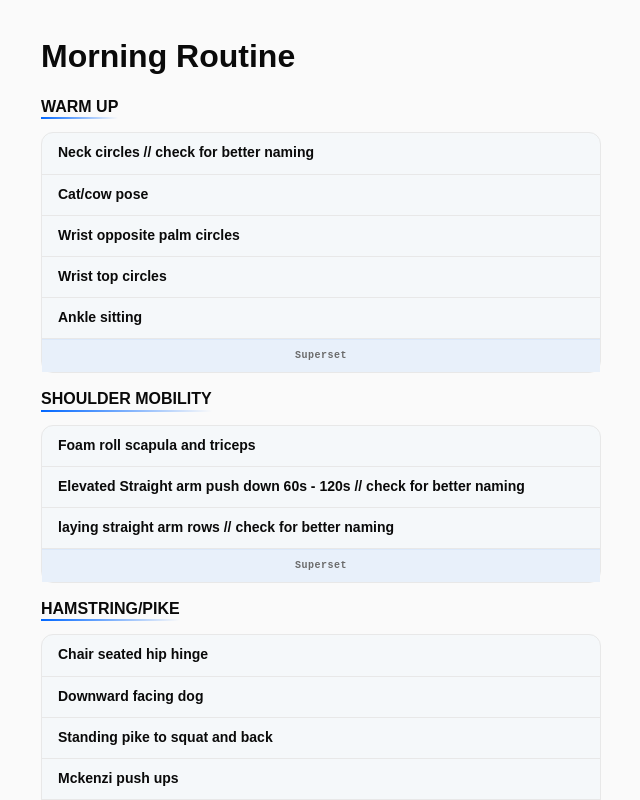
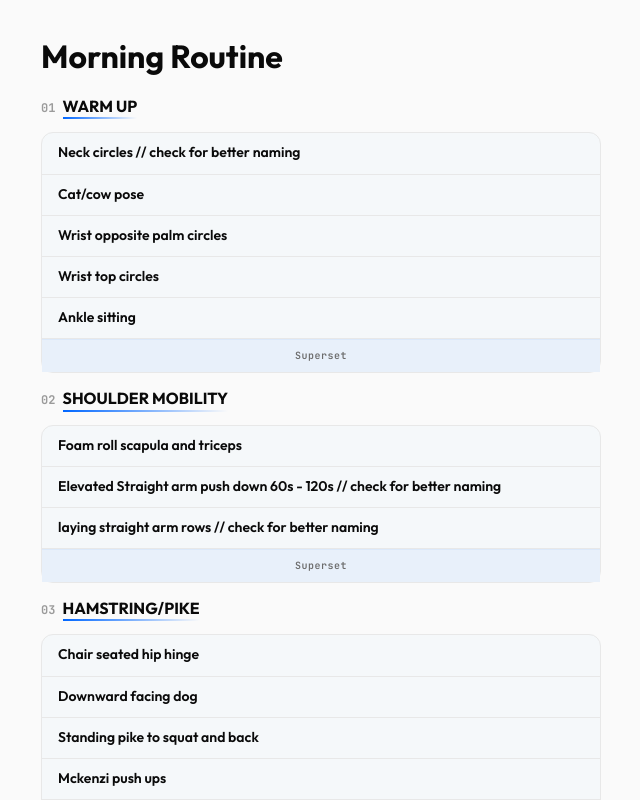
Before and after one commit to hahcho/soma-sophia, an Angular app in the folder soma-sophia/: page / in a window 1280 px wide. Shown: the top 800 px of the page, without its empty margins (319-959 px from the left). Built offline with nearby package versions, Linux system fonts and the light colour scheme.

Commit message:
Show index number next to phase name

```diff
--- a/soma-sophia/src/app/dashboard/dashboard.html
+++ b/soma-sophia/src/app/dashboard/dashboard.html
@@ -1,5 +1,8 @@
 @for (phase of routine().phases; track phase.name) {
-    <h2> {{ phase.name }} </h2>
+    <span class="phase-number">
+        {{ $index + 1 | number: '2.0-0' }}
+    </span>
+    <h2 class="phase-name"> {{ phase.name }} </h2>
     <ul class="set-list">
     @for (set of phase.sets; track set) {
         @if (set.kind == 'superset') {
--- a/soma-sophia/src/app/dashboard/dashboard.scss
+++ b/soma-sophia/src/app/dashboard/dashboard.scss
@@ -13,7 +13,14 @@ li {
   list-style: none;
 }
 
-h2 {
+.phase-number {
+  font-family: $font-monospace;
+  font-size: u(3);
+  font-weight: $font-bold;
+  color: $color-tertiary;
+}
+
+h2.phase-name {
   position: relative;
   text-transform: uppercase;
   margin-bottom: u(4);
--- a/soma-sophia/src/index.html
+++ b/soma-sophia/src/index.html
@@ -6,6 +6,9 @@
   <base href="/">
   <meta name="viewport" content="width=device-width, initial-scale=1">
   <link rel="icon" type="image/x-icon" href="favicon.ico">
+  <link rel="preconnect" href="https://fonts.googleapis.com">
+  <link rel="preconnect" href="https://fonts.gstatic.com" crossorigin>
+  <link href="https://fonts.googleapis.com/css2?family=JetBrains+Mono:ital,wght@0,100..800;1,100..800&family=Outfit:wght@100..900&display=swap" rel="stylesheet">
 </head>
 <body>
   <app-root></app-root>
--- a/soma-sophia/src/styles/_variables.scss
+++ b/soma-sophia/src/styles/_variables.scss
@@ -7,6 +7,8 @@ $color-border-subtle: #e8e8e8;
 $color-bg-surface-pop: #f5f8fa;
 $color-bg-surface-pop-1: #e8f0fa;
 $color-bg-surface-pop-2: #dce9fa;
+$color-tertiary: #9b9b9b;
+
 $font-sans-serif: 'Outfit', sans-serif;
 $font-monospace: 'JetBrains Mono', monospace;
 $font-semi-bold: 600;
```
Also changed, not shown: soma-sophia/src/app/dashboard/dashboard.ts (+6 -5 lines).
